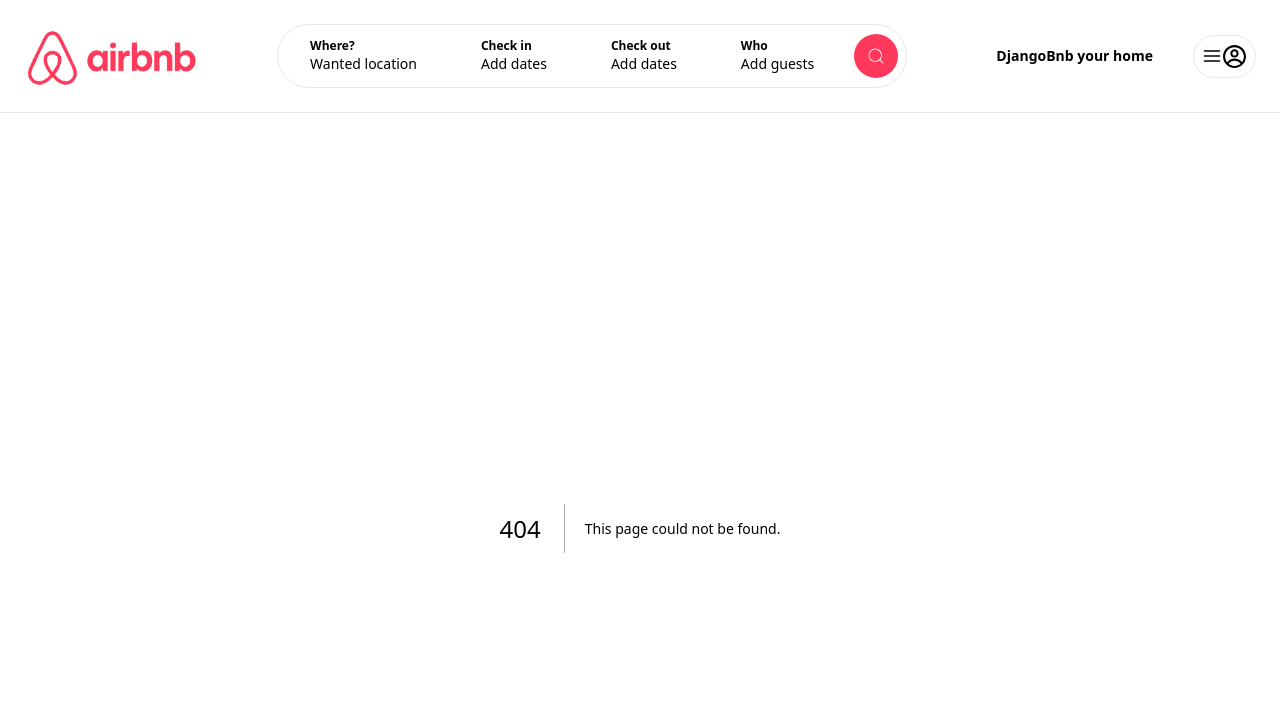
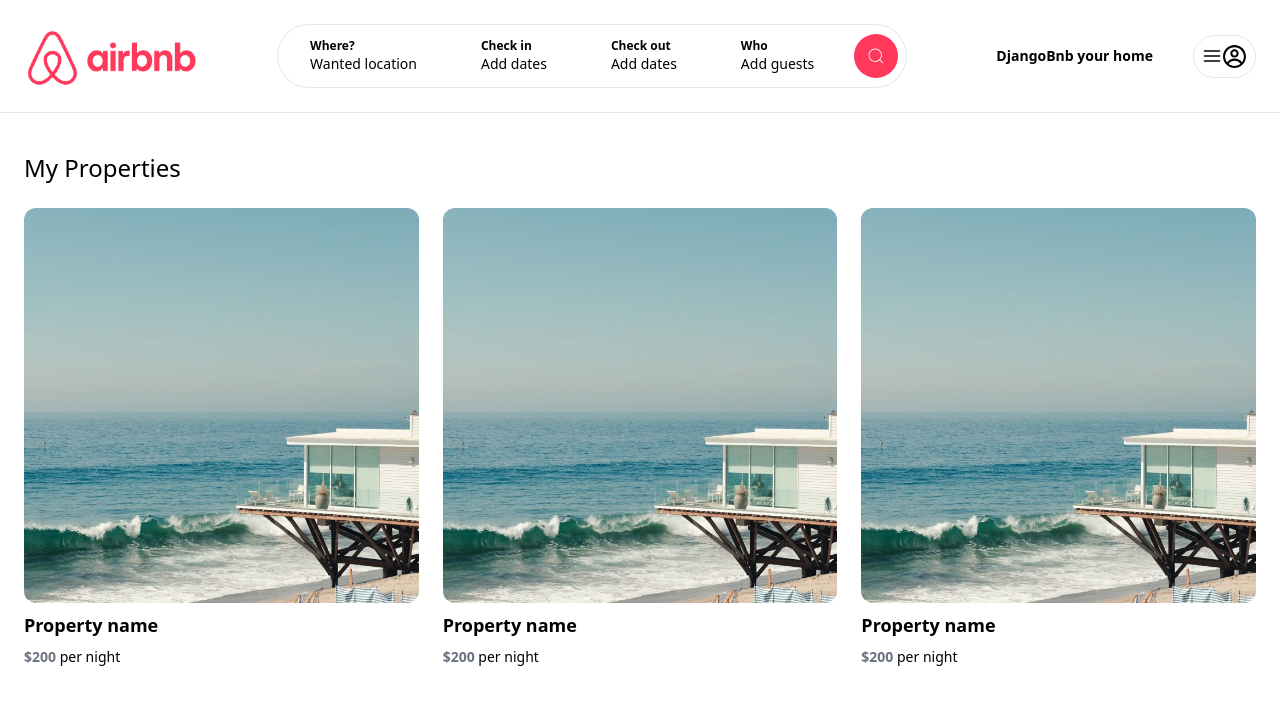
Before and after one commit to arwin50/DjangoBnbAgain, a Next.js app: page /myproperties in a window 1280 px wide. Before the commit this address had no page. Shown: the top 704 px of the page. Built offline with nearby package versions, Linux system fonts and the light colour scheme.

Commit message:
[UI] Properties page

```diff
--- /dev/null
+++ b/app/myproperties/page.tsx
@@ -0,0 +1,13 @@
+import Image from "next/image";
+import { PropertyList } from "../components/properties/PropertyList";
+
+export default function MyPropertiesPage() {
+  return (
+    <main className="max-w-[1500px] mx-auto px-6 pb-6">
+      <h1 className="my-6 text-2xl">My Properties</h1>
+      <div className="mt-4 grid grid-cols-1 md:grid-cols-3  gap-6">
+        <PropertyList />
+      </div>
+    </main>
+  );
+}
--- a/app/myreservations/page.tsx
+++ b/app/myreservations/page.tsx
@@ -1,5 +1,3 @@
-import { ContactButton } from "@/app/components/ContactButton";
-import { PropertyList } from "@/app/components/properties/PropertyList";
 import Image from "next/image";
 
 export default function MyReservationsPage() {
```
